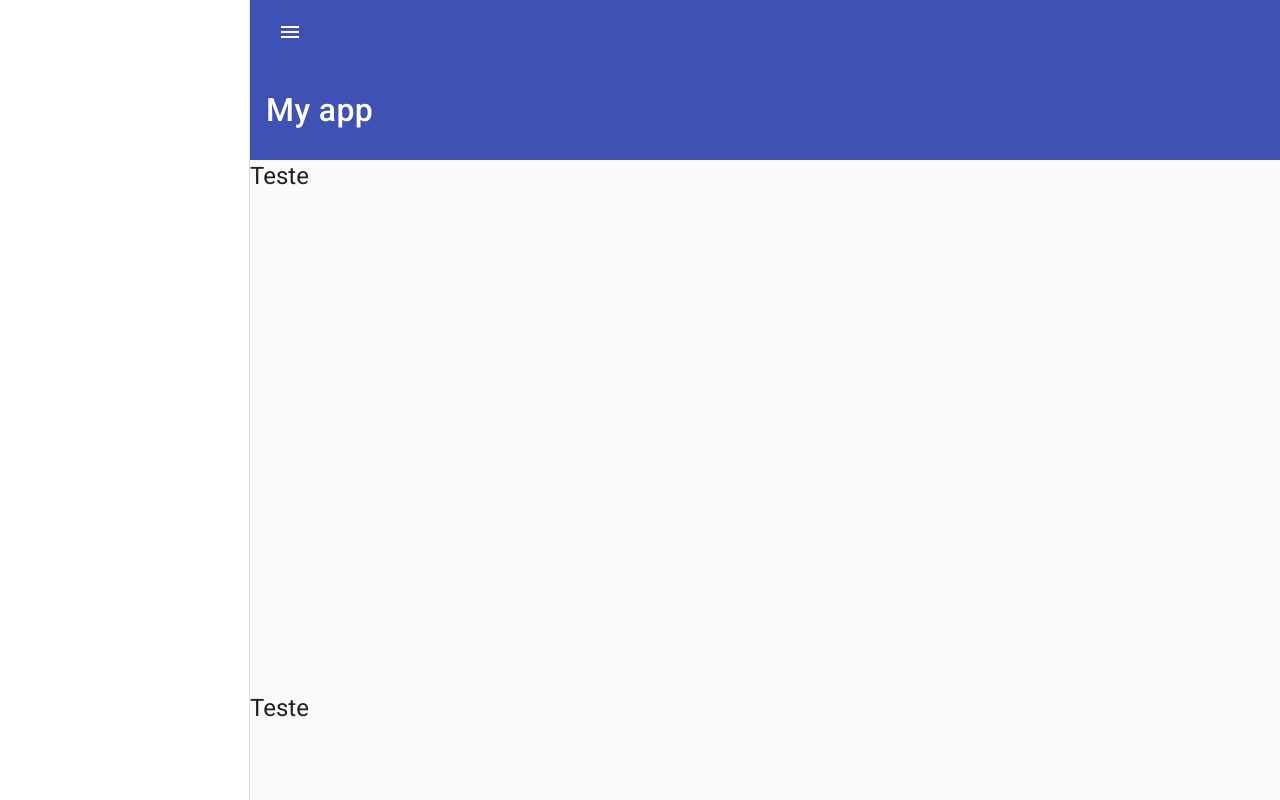
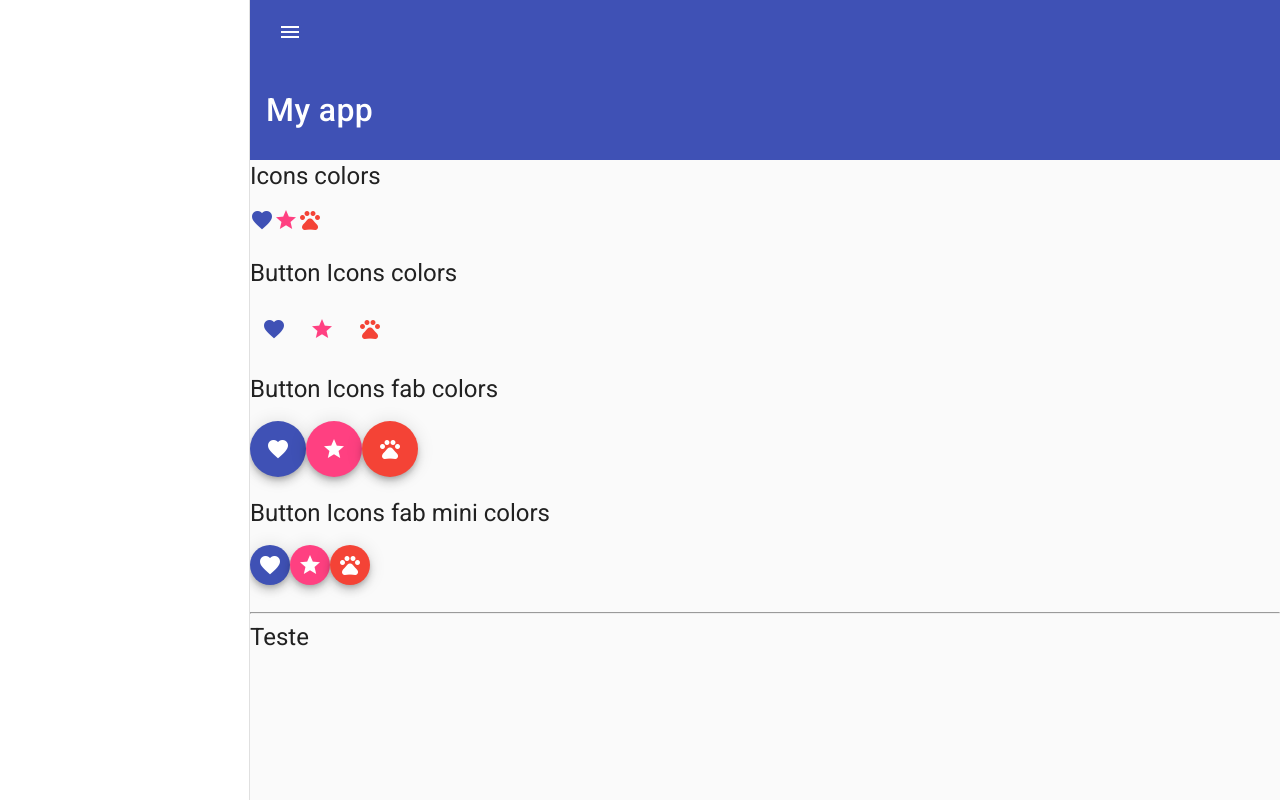
Before and after one commit to thurdelima/angular-material-dashboard-references, an Angular app: page / in a window 1280 px wide. Built offline with nearby package versions, Linux system fonts and the light colour scheme.

Commit message:
feat: component collors

```diff
--- a/src/app/app.component.html
+++ b/src/app/app.component.html
@@ -30,6 +30,7 @@
     <mat-toolbar color="primary" class="toolbar-submenu">
       <span *ngIf="!popText">My app</span>
     </mat-toolbar>
+    <app-buttons-icons></app-buttons-icons>
     <h1 class="title">Teste</h1>
     <h1 class="title">Teste</h1>
     <h1 class="title">Teste</h1>
--- a/src/app/app.module.ts
+++ b/src/app/app.module.ts
@@ -5,11 +5,13 @@
 import { AppComponent } from './app.component';
 import { provideAnimationsAsync } from '@angular/platform-browser/animations/async';
 import { MaterialModule } from './material/material.module';
+import { ButtonsIconsComponent } from './buttons-icons/buttons-icons.component';
 
 @NgModule({
   declarations: [
-    AppComponent
-  ],
+    AppComponent,
+      ButtonsIconsComponent
+   ],
   imports: [
     BrowserModule,
     AppRoutingModule,
--- /dev/null
+++ b/src/app/buttons-icons/buttons-icons.component.html
@@ -0,0 +1,47 @@
+<div>
+  <h1>Icons colors</h1>
+  <mat-icon color="primary">favorite</mat-icon>
+  <mat-icon color="accent">star</mat-icon>
+  <mat-icon color="warn">pets</mat-icon>
+</div>
+<br>
+<div>
+  <h1>Button Icons colors</h1>
+  <button mat-icon-button color="primary">
+    <mat-icon >favorite</mat-icon>
+  </button>
+  <button mat-icon-button color="accent">
+    <mat-icon >star</mat-icon>
+  </button>
+  <button mat-icon-button color="warn">
+    <mat-icon >pets</mat-icon>
+  </button>
+</div>
+<br>
+<div>
+  <h1>Button Icons fab colors</h1>
+  <button mat-fab color="primary">
+    <mat-icon >favorite</mat-icon>
+  </button>
+  <button mat-fab color="accent">
+    <mat-icon >star</mat-icon>
+  </button>
+  <button mat-fab color="warn">
+    <mat-icon >pets</mat-icon>
+  </button>
+</div>
+<br>
+<div>
+  <h1>Button Icons fab mini colors</h1>
+  <button mat-mini-fab color="primary">
+    <mat-icon >favorite</mat-icon>
+  </button>
+  <button mat-mini-fab color="accent">
+    <mat-icon >star</mat-icon>
+  </button>
+  <button mat-mini-fab color="warn">
+    <mat-icon >pets</mat-icon>
+  </button>
+</div>
+<br>
+<hr>
--- /dev/null
+++ b/src/app/buttons-icons/buttons-icons.component.ts
@@ -0,0 +1,15 @@
+import { Component, OnInit } from '@angular/core';
+
+@Component({
+  selector: 'app-buttons-icons',
+  templateUrl: './buttons-icons.component.html',
+  styleUrls: ['./buttons-icons.component.scss']
+})
+export class ButtonsIconsComponent implements OnInit {
+
+  constructor() { }
+
+  ngOnInit() {
+  }
+
+}
```
Also changed, not shown: src/app/buttons-icons/buttons-icons.component.scss (added).
